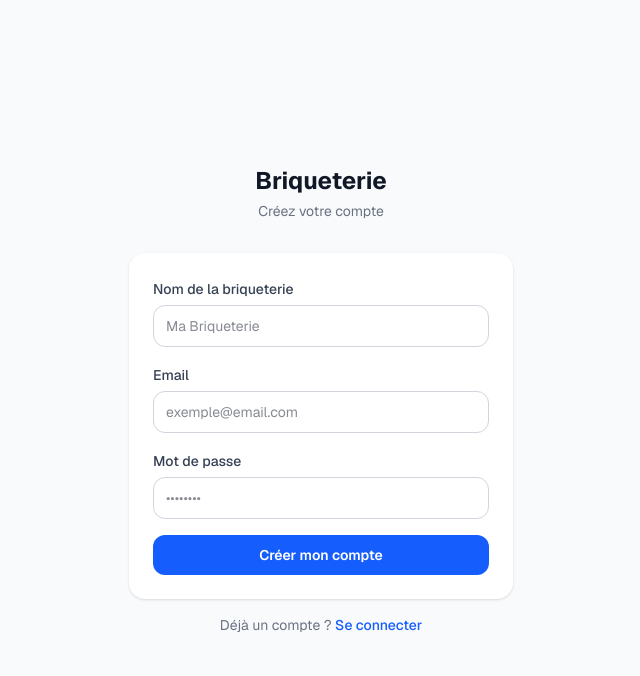
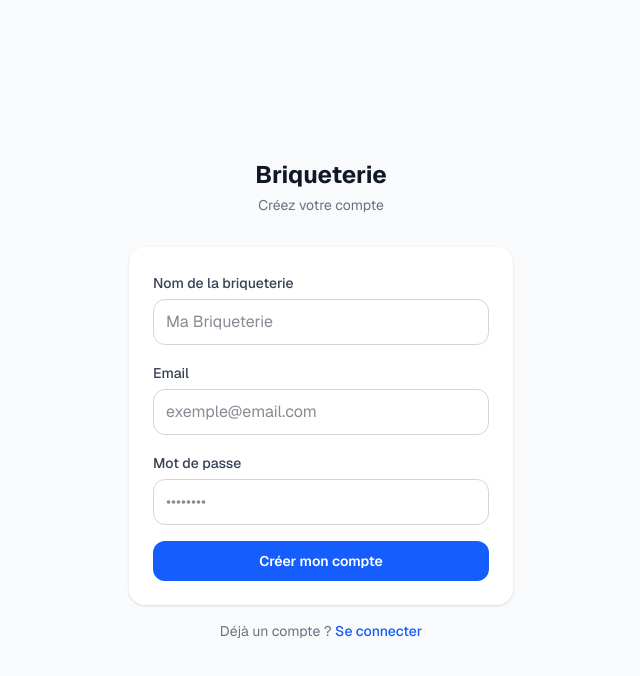
Before and after one commit to pouroubaba-ai/Briqueterie, a Next.js app: page /register in a window 1280 px wide. Shown: the top 676 px of the page, without its empty margins (319-959 px from the left). Built offline with nearby package versions, Linux system fonts and the light colour scheme.

Commit message:
fix: prevent iOS Safari zoom on input focus (font-size 16px + max-scale=1)

```diff
--- a/app/layout.tsx
+++ b/app/layout.tsx
@@ -9,6 +9,9 @@ const geist = Geist({ variable: "--font-geist-sans", subsets: ["latin"] });
 export const metadata: Metadata = {
   title: "Briqueterie",
   description: "Gestion de briqueterie",
+  other: {
+    viewport: "width=device-width, initial-scale=1, maximum-scale=1",
+  },
 };
 
 export default function RootLayout({ children }: { children: React.ReactNode }) {
--- a/app/login/page.tsx
+++ b/app/login/page.tsx
@@ -42,7 +42,7 @@ export default function Login() {
             <label className="text-sm font-medium text-gray-700">Email</label>
             <input
               type="email" value={email} onChange={e => setEmail(e.target.value)} required
-              className="mt-1 w-full border border-gray-300 rounded-xl px-3 py-2.5 text-sm focus:outline-none focus:ring-2 focus:ring-blue-500"
+              className="mt-1 w-full border border-gray-300 rounded-xl px-3 py-2.5 focus:outline-none focus:ring-2 focus:ring-blue-500" style={{ fontSize: "16px" }}
               placeholder="exemple@email.com"
             />
           </div>
@@ -50,7 +50,7 @@ export default function Login() {
             <label className="text-sm font-medium text-gray-700">Mot de passe</label>
             <input
               type="password" value={password} onChange={e => setPassword(e.target.value)} required
-              className="mt-1 w-full border border-gray-300 rounded-xl px-3 py-2.5 text-sm focus:outline-none focus:ring-2 focus:ring-blue-500"
+              className="mt-1 w-full border border-gray-300 rounded-xl px-3 py-2.5 focus:outline-none focus:ring-2 focus:ring-blue-500" style={{ fontSize: "16px" }}
               placeholder="••••••••"
             />
           </div>
--- a/app/register/page.tsx
+++ b/app/register/page.tsx
@@ -43,7 +43,7 @@ export default function Register() {
             <label className="text-sm font-medium text-gray-700">Nom de la briqueterie</label>
             <input
               type="text" value={nom} onChange={e => setNom(e.target.value)}
-              className="mt-1 w-full border border-gray-300 rounded-xl px-3 py-2.5 text-sm focus:outline-none focus:ring-2 focus:ring-blue-500"
+              className="mt-1 w-full border border-gray-300 rounded-xl px-3 py-2.5 focus:outline-none focus:ring-2 focus:ring-blue-500" style={{ fontSize: "16px" }}
               placeholder="Ma Briqueterie"
             />
           </div>
@@ -51,7 +51,7 @@ export default function Register() {
             <label className="text-sm font-medium text-gray-700">Email</label>
             <input
               type="email" value={email} onChange={e => setEmail(e.target.value)} required
-              className="mt-1 w-full border border-gray-300 rounded-xl px-3 py-2.5 text-sm focus:outline-none focus:ring-2 focus:ring-blue-500"
+              className="mt-1 w-full border border-gray-300 rounded-xl px-3 py-2.5 focus:outline-none focus:ring-2 focus:ring-blue-500" style={{ fontSize: "16px" }}
               placeholder="exemple@email.com"
             />
           </div>
@@ -59,7 +59,7 @@ export default function Register() {
             <label className="text-sm font-medium text-gray-700">Mot de passe</label>
             <input
               type="password" value={password} onChange={e => setPassword(e.target.value)} required minLength={6}
-              className="mt-1 w-full border border-gray-300 rounded-xl px-3 py-2.5 text-sm focus:outline-none focus:ring-2 focus:ring-blue-500"
+              className="mt-1 w-full border border-gray-300 rounded-xl px-3 py-2.5 focus:outline-none focus:ring-2 focus:ring-blue-500" style={{ fontSize: "16px" }}
               placeholder="••••••••"
             />
           </div>
```
